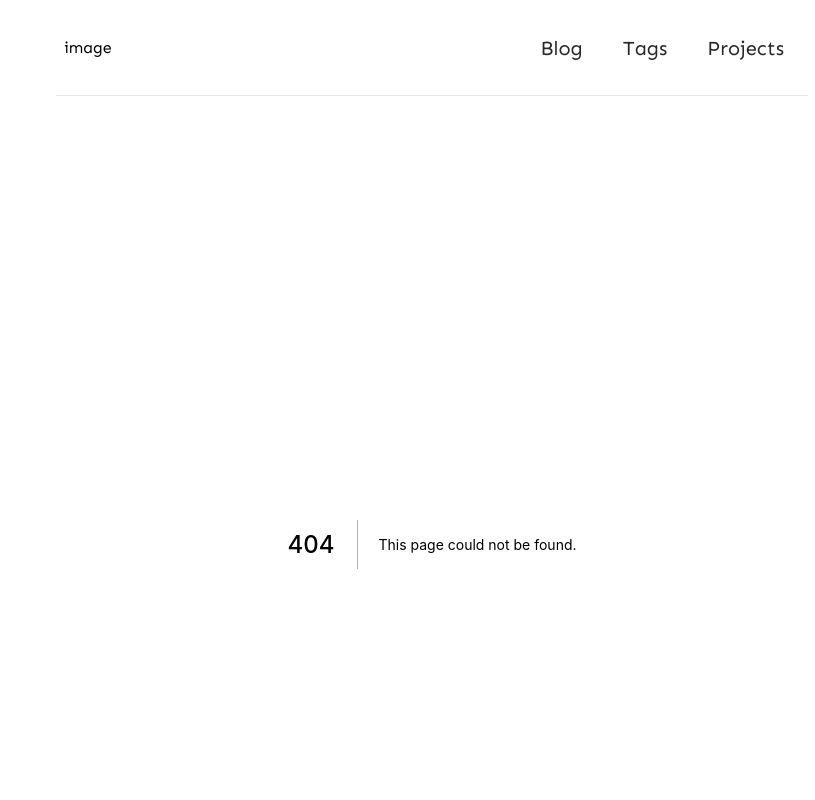
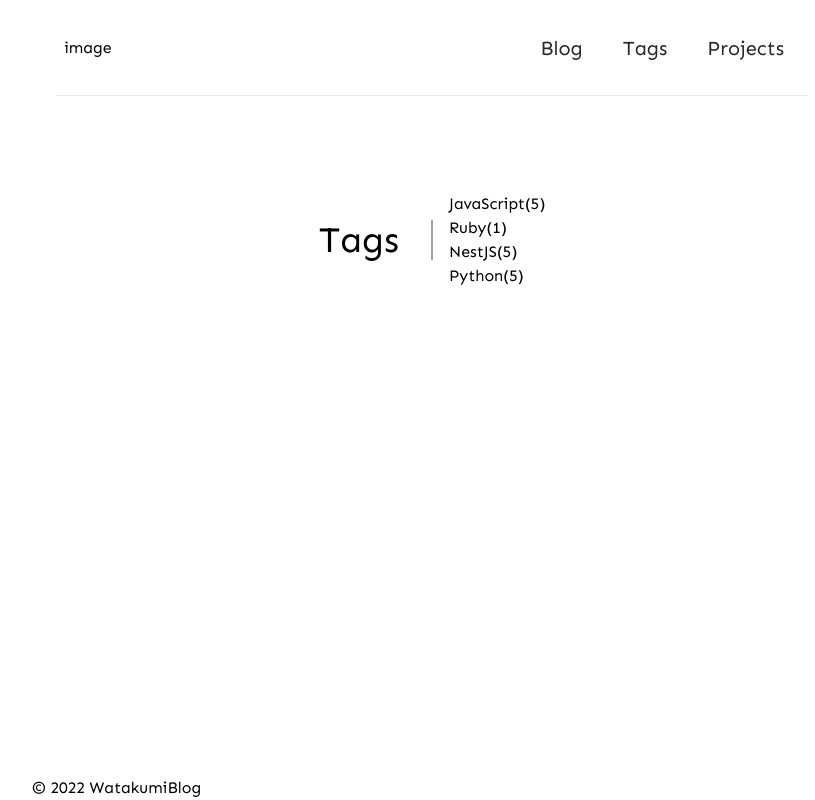
Before and after one commit to Watakumi/Watakumi-blog-next, a Next.js app: page /tags in a window 1280 px wide. Before the commit this address had no page. Shown: the top 800 px of the page, without its empty margins (208-1023 px from the left). Built offline with nearby package versions, Linux system fonts and the light colour scheme.

Commit message:
Tagsページの追加

```diff
--- /dev/null
+++ b/components/TagsContent.tsx
@@ -0,0 +1,25 @@
+export function TagsContent(): JSX.Element {
+  return (
+    <div className="flex flex-row gap-4 justify-center items-center">
+      <h1 className="text-4xl border-r-2 border-gray-400 pr-8">Tags</h1>
+      <div>
+        <div>
+          <a href="#">JavaScript</a>
+          <a href="#">(5)</a>
+        </div>
+        <div>
+          <a href="#">Ruby</a>
+          <a href="#">(1)</a>
+        </div>
+        <div>
+          <a href="#">NestJS</a>
+          <a href="#">(5)</a>
+        </div>
+        <div>
+          <a href="#">Python</a>
+          <a href="#">(5)</a>
+        </div>
+      </div>
+    </div>
+  );
+}
--- /dev/null
+++ b/pages/tags/index.tsx
@@ -0,0 +1,9 @@
+import { TagsContent } from '../../components/TagsContent';
+
+export default function Tags(): JSX.Element {
+  return (
+    <div className="mt-12">
+      <TagsContent />
+    </div>
+  );
+}
```
